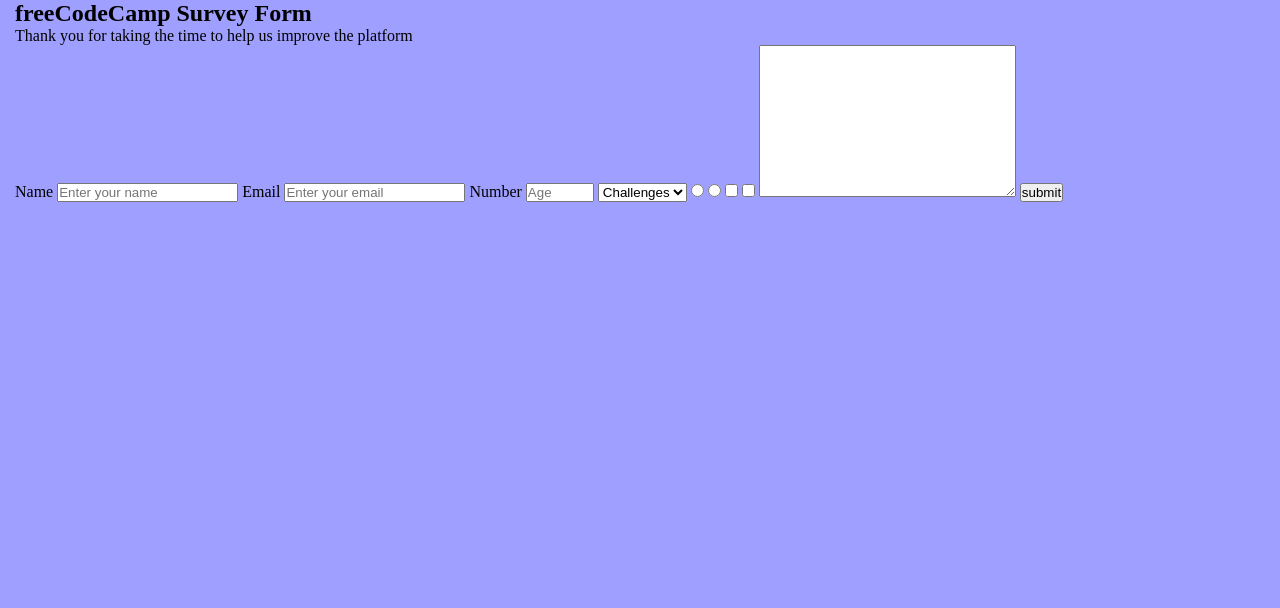
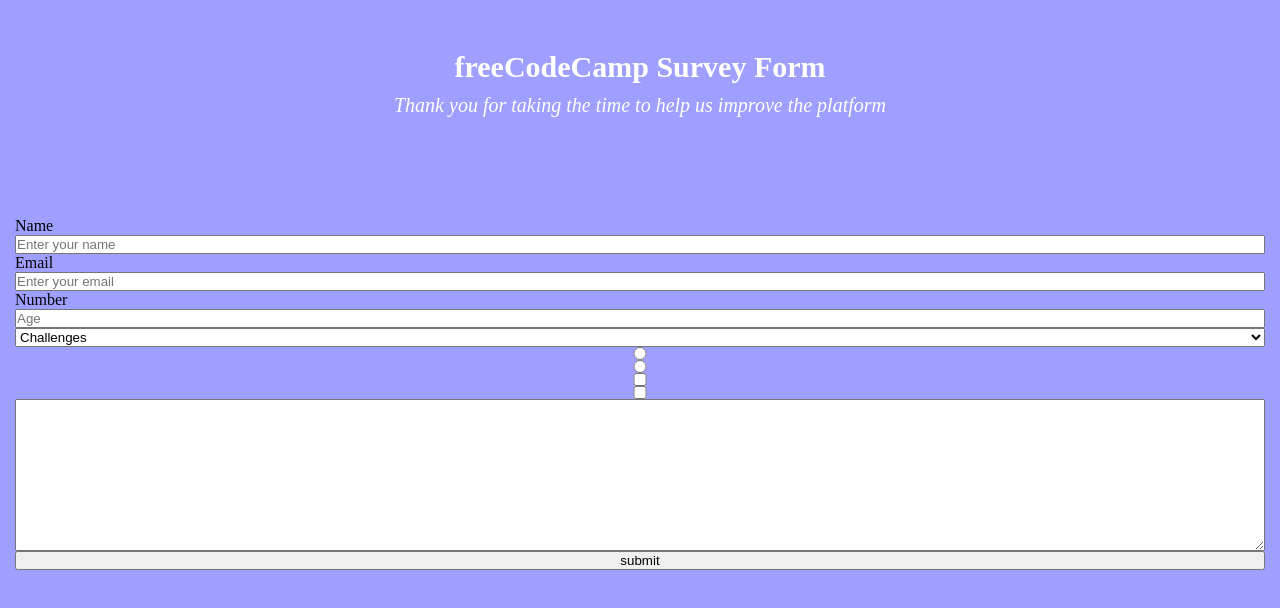
Before and after one commit to EngrHumza/Pak-Iraq, a plain HTML site: page fcc-test-suite-template-master/index.html in a window 1280 px wide. Drawn offline with Linux system fonts and the light colour scheme.

Commit message:
Styled the Header

```diff
--- a/fcc-test-suite-template-master/css/style.css
+++ b/fcc-test-suite-template-master/css/style.css
@@ -12,10 +12,7 @@ body{
     position: relative;
     background-color: rgba(0, 0, 255, 0.377);
 }
-.container{
-    padding: 0 15px;
-    margin: auto;
-}
+
 body::before{
     content: "";
     /* background-image: url(../images/survey-form-background.jpeg); */
@@ -24,3 +21,33 @@ body::before{
     height: 100%;
     z-index: 2;
 }
+
+.container{
+    padding: 50px 15px;
+    margin: auto;
+}
+
+
+.title{
+    display: flex;
+    justify-content: center;
+    align-items: center;
+    flex-direction: column;
+    color: white;
+}
+
+.title h1{
+    font-size: 30px;
+    font-weight: bold;
+}
+
+.title p{
+    margin-top: 10px;
+    font-size: 20px;
+    font-style: italic;
+}
+
+form{
+    display: flex;
+    flex-direction: column;
+}
--- a/fcc-test-suite-template-master/index.html
+++ b/fcc-test-suite-template-master/index.html
@@ -11,7 +11,7 @@
 
     <div class="container">
 
-      <section>
+      <section class="title">
         <h1 id="title">freeCodeCamp Survey Form</h1>
         <p id="description">Thank you for taking the time to help us improve the platform</p>
       </section>
@@ -19,7 +19,7 @@
 
     </div>
     <div class="container">
-      <section>
+      <section class="form">
         <form action="" id="survey-form">
           <label for="name" id="name-label">Name</label>
           <input type="text" id="name" placeholder="Enter your name" title="you should Enter your first name" required>
```
